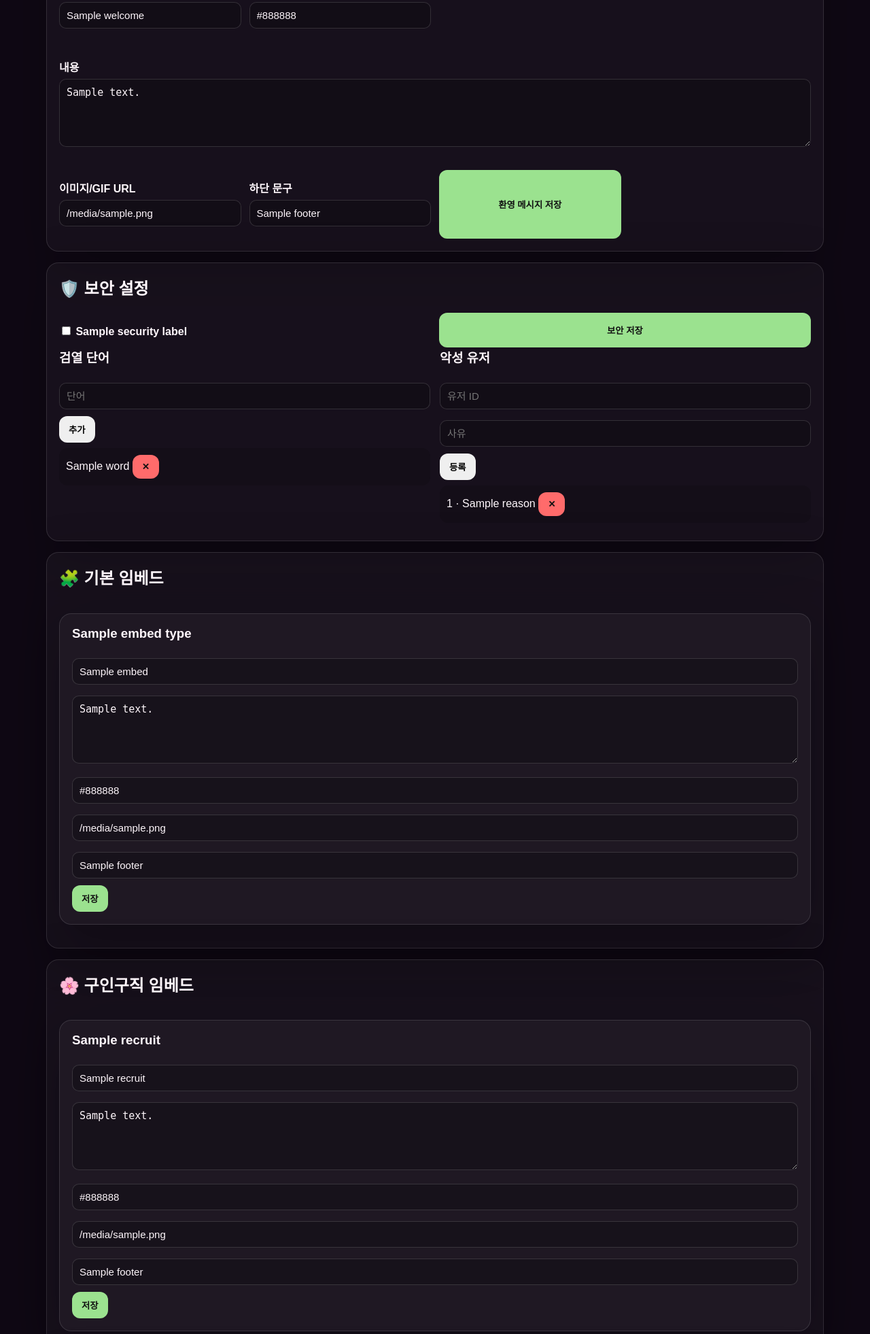
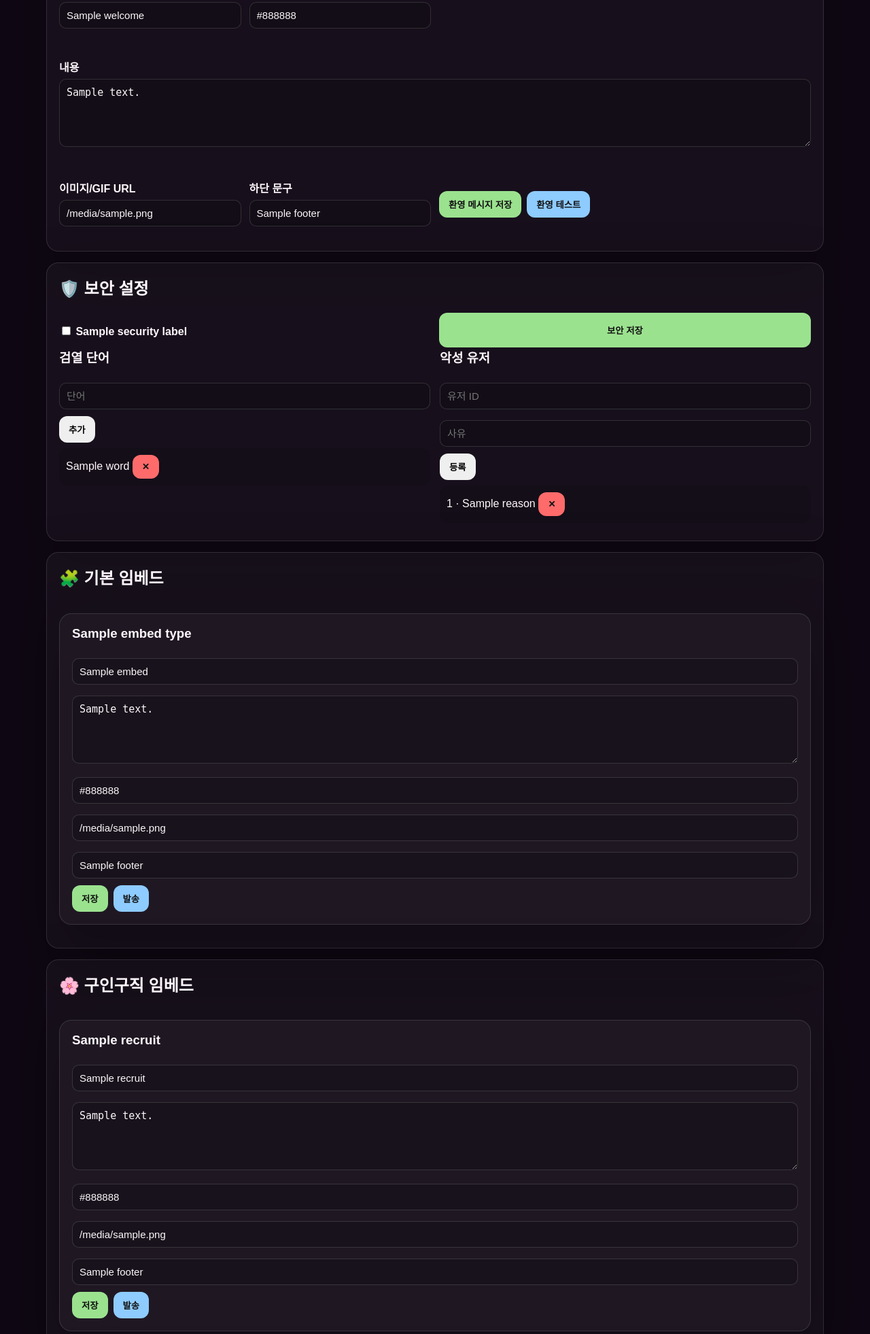
Before and after one commit to n06846960-cyber/manneung-bot-dashboard, a Flask app: template templates/dashboard.html in a window 1280 px wide. Shown: the part 1124-3086 px from the top of the page at 68% size. Run offline with Flask 3, Linux system fonts and the light colour scheme; the template is opened without the code that fills it: most values are stand-ins (such as "Sample title", 1, 10 or a date in 2020).

Commit message:
Update dashboard.html

```diff
--- a/templates/dashboard.html
+++ b/templates/dashboard.html
@@ -6,7 +6,7 @@
   .tabs{display:flex;flex-wrap:wrap;gap:8px;margin:14px 0 22px}.tabs a{padding:9px 12px;border-radius:999px;text-decoration:none;background:rgba(255,255,255,.08)}
   .card{padding:18px;border:1px solid rgba(255,255,255,.12);border-radius:18px;margin:16px 0;background:rgba(255,255,255,.035)}
   .grid{display:grid;grid-template-columns:repeat(auto-fit,minmax(240px,1fr));gap:12px}.grid2{display:grid;grid-template-columns:repeat(auto-fit,minmax(320px,1fr));gap:14px}
-  label{display:block;font-weight:700}input,textarea,select{width:100%;box-sizing:border-box;margin-top:6px;margin-bottom:10px;padding:10px;border-radius:10px;border:1px solid rgba(255,255,255,.14);background:rgba(0,0,0,.22);color:inherit}textarea{min-height:100px}button{padding:10px 14px;border-radius:12px;border:0;font-weight:800;cursor:pointer}.mini{font-size:.88em;opacity:.75}.list{padding:10px;border-radius:12px;background:rgba(0,0,0,.16);margin:8px 0}.danger{background:#ff6b6b;color:#111}.ok{background:#9be28f;color:#111}.wide{grid-column:1/-1}.preview{white-space:pre-wrap;padding:12px;border-radius:12px;background:rgba(0,0,0,.22)}
+  label{display:block;font-weight:700}input,textarea,select{width:100%;box-sizing:border-box;margin-top:6px;margin-bottom:10px;padding:10px;border-radius:10px;border:1px solid rgba(255,255,255,.14);background:rgba(0,0,0,.22);color:inherit}textarea{min-height:100px}button{padding:10px 14px;border-radius:12px;border:0;font-weight:800;cursor:pointer}.mini{font-size:.88em;opacity:.75}.list{padding:10px;border-radius:12px;background:rgba(0,0,0,.16);margin:8px 0}.danger{background:#ff6b6b;color:#111}.ok{background:#9be28f;color:#111}.wide{grid-column:1/-1}.preview{white-space:pre-wrap;padding:12px;border-radius:12px;background:rgba(0,0,0,.22)}.button-row{display:flex;gap:8px;flex-wrap:wrap;align-items:center}.send{background:#8ecbff;color:#111}
 </style>
 <div class="dash-wrap">
   <div class="hero">
@@ -60,7 +60,7 @@
       <label class="wide">내용<textarea name="description">{{ welcome.description }}</textarea></label>
       <label>이미지/GIF URL<input name="image_url" value="{{ welcome.image_url }}"></label>
       <label>하단 문구<input name="footer" value="{{ welcome.footer }}"></label>
-      <button class="ok" type="submit">환영 메시지 저장</button>
+      <div class="button-row"><button class="ok" type="submit">환영 메시지 저장</button><button class="send" type="submit" formaction="{{ url_for('test_welcome', guild_id=guild_id) }}">환영 테스트</button></div>
     </form>
   </section>
 
@@ -78,9 +78,9 @@
     </div>
   </section>
 
-  <section id="embeds" class="card"><h2>🧩 기본 임베드</h2><div class="grid2">{% for key, label in embed_types.items() %}<form class="card" method="post" action="{{ url_for('save_auto_embed', guild_id=guild_id, embed_type=key) }}"><h3>{{ label }}</h3><input name="title" value="{{ embeds[key].title }}"><textarea name="description">{{ embeds[key].description }}</textarea><input name="color" value="{{ embeds[key].color }}"><input name="image_url" value="{{ embeds[key].image_url }}" placeholder="이미지/GIF URL"><input name="footer" value="{{ embeds[key].footer }}"><button class="ok">저장</button></form>{% endfor %}</div></section>
+  <section id="embeds" class="card"><h2>🧩 기본 임베드</h2><div class="grid2">{% for key, label in embed_types.items() %}<form class="card" method="post" action="{{ url_for('save_auto_embed', guild_id=guild_id, embed_type=key) }}"><h3>{{ label }}</h3><input name="title" value="{{ embeds[key].title }}"><textarea name="description">{{ embeds[key].description }}</textarea><input name="color" value="{{ embeds[key].color }}"><input name="image_url" value="{{ embeds[key].image_url }}" placeholder="이미지/GIF URL"><input name="footer" value="{{ embeds[key].footer }}"><div class="button-row"><button class="ok" type="submit">저장</button><button class="send" type="submit" formaction="{{ url_for('send_auto_embed_now', guild_id=guild_id, embed_type=key) }}">발송</button></div></form>{% endfor %}</div></section>
 
-  <section id="recruit" class="card"><h2>🌸 구인구직 임베드</h2><div class="grid2">{% for key, label in recruit_items.items() %}<form class="card" method="post" action="{{ url_for('save_recruit', guild_id=guild_id, recruit_key=key) }}"><h3>{{ label }}</h3><input name="title" value="{{ recruit[key].title }}"><textarea name="description">{{ recruit[key].description }}</textarea><input name="color" value="{{ recruit[key].color }}"><input name="image_url" value="{{ recruit[key].image_url }}"><input name="footer" value="{{ recruit[key].footer }}"><button class="ok">저장</button></form>{% endfor %}</div></section>
+  <section id="recruit" class="card"><h2>🌸 구인구직 임베드</h2><div class="grid2">{% for key, label in recruit_items.items() %}<form class="card" method="post" action="{{ url_for('save_recruit', guild_id=guild_id, recruit_key=key) }}"><h3>{{ label }}</h3><input name="title" value="{{ recruit[key].title }}"><textarea name="description">{{ recruit[key].description }}</textarea><input name="color" value="{{ recruit[key].color }}"><input name="image_url" value="{{ recruit[key].image_url }}"><input name="footer" value="{{ recruit[key].footer }}"><div class="button-row"><button class="ok" type="submit">저장</button><button class="send" type="submit" formaction="{{ url_for('send_recruit_now', guild_id=guild_id, recruit_key=key) }}">발송</button></div></form>{% endfor %}</div></section>
 
   <section id="economy" class="card"><h2>💰 경제 / 주식</h2><div class="grid2"><div class="card"><h3>포인트 변경</h3><form method="post" action="{{ url_for('save_points', guild_id=guild_id) }}"><input name="user_id" placeholder="유저 ID"><input name="amount" placeholder="포인트"><select name="mode"><option value="add">더하기/빼기</option><option value="set">값으로 설정</option></select><button>적용</button></form><h3>TOP 10</h3>{% for p in top_points %}<div class="list">{{p.user_id}} · {{p.point}}P · 출석 {{p.attendance_count}}</div>{% else %}<p class="mini">기록 없음</p>{% endfor %}</div><div class="card"><h3>가상 주식</h3><form method="post" action="{{ url_for('save_stock', guild_id=guild_id) }}"><input name="stock_code" placeholder="코드"><input name="stock_name" placeholder="이름"><input name="price" placeholder="가격"><button>저장</button></form>{% for s in stocks %}<div class="list">{{s.stock_code}} · {{s.stock_name}} · {{s.price}}P <form style="display:inline" method="post" action="{{ url_for('delete_stock', guild_id=guild_id) }}"><input type="hidden" name="stock_code" value="{{s.stock_code}}"><button class="danger">✕</button></form></div>{% else %}<p class="mini">등록된 주식 없음</p>{% endfor %}</div></div></section>
 
```
